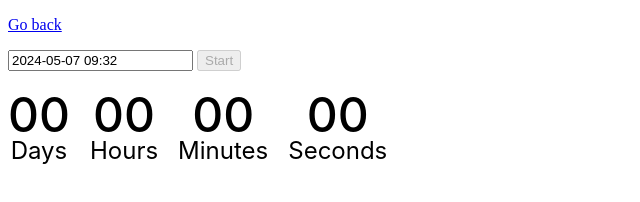
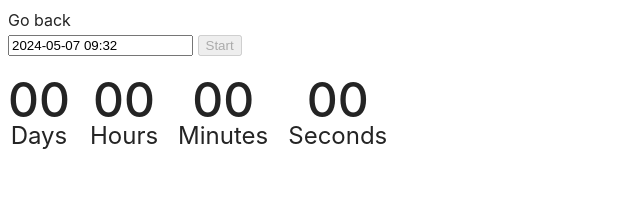
Before and after one commit to Melchynscka/goit-js-hw-10, a website built with Vite: page src/1-timer.html in a window 1280 px wide. Shown: the whole page, without its empty margins (0-640 px from the left). Built offline with nearby package versions, Linux system fonts and the light colour scheme.

Commit message:
Update 1-timer.html

```diff
--- a/src/1-timer.html
+++ b/src/1-timer.html
@@ -4,7 +4,7 @@
     <meta charset="UTF-8" />
     <meta name="viewport" content="width=device-width, initial-scale=1.0" />
     <title>Timer</title>
-    <link rel="stylesheet" href="./css/1-timer.css" />
+    <link rel="stylesheet" href="./css/styles.css" />
   </head>
   <body>
     <p><a href="./index.html">Go back</a></p>
```
